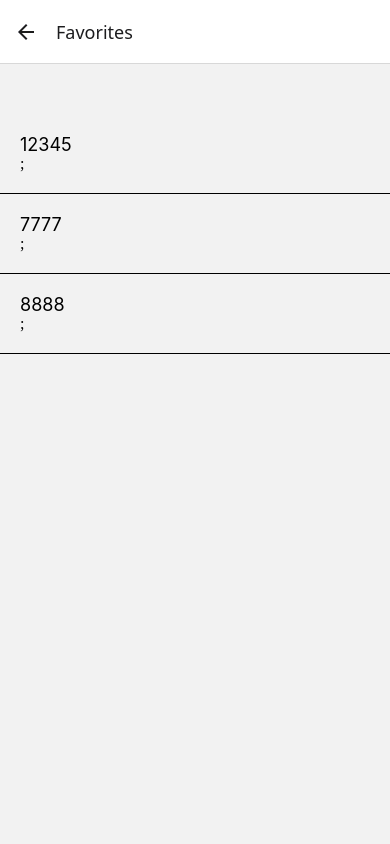
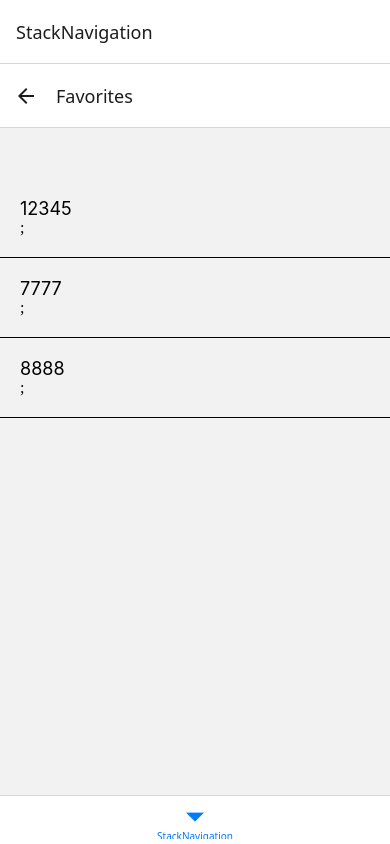
Before and after one commit to MatheusMFranco/better, a React Native app: screen /Favorites in a window 390 px wide. Built offline with nearby package versions, Linux system fonts and the light colour scheme.

Commit message:
feat/tab

```diff
--- a/src/App.tsx
+++ b/src/App.tsx
@@ -1,19 +1,18 @@
 import react from 'react';
+
+import { createBottomTabNavigator } from '@react-navigation/bottom-tabs';
+
 import { NavigationContainer } from '@react-navigation/native';
-import { createNativeStackNavigator } from '@react-navigation/native-stack';
+import StackNavigation from './navigation/StackNavigation';
 
-import Favorites from './views/Favorites';
-import Game from './views/Game';
-
-const Stack = createNativeStackNavigator();
+const Tab = createBottomTabNavigator();
 
 export default function App() {
     return (
       <NavigationContainer>
-        <Stack.Navigator initialRouteName="Game">
-          <Stack.Screen name="Favorites" component={Favorites} />
-          <Stack.Screen name="Game" component={Game} />
-        </Stack.Navigator>
+        <Tab.Navigator>
+          <Tab.Screen name="StackNavigation" component={StackNavigation} />
+        </Tab.Navigator>
       </NavigationContainer>
-    );
+  );
 }
--- /dev/null
+++ b/src/navigation/StackNavigation.js
@@ -0,0 +1,16 @@
+import react from 'react';
+import { createNativeStackNavigator } from '@react-navigation/native-stack';
+
+import Favorites from '../views/Favorites';
+import Game from '../views/Game';
+
+const Stack = createNativeStackNavigator();
+
+export default function StackNavigation() {
+    return (
+      <Stack.Navigator initialRouteName="Game">
+        <Stack.Screen name="Favorites" component={Favorites} />
+        <Stack.Screen name="Game" component={Game} />
+      </Stack.Navigator>
+    );
+}
```
Also changed, not shown: 1 other file (tests, documents, lock files or other folders).
